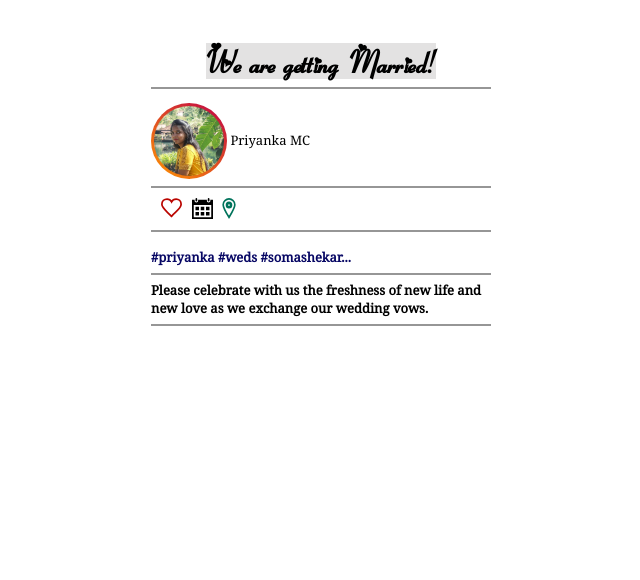
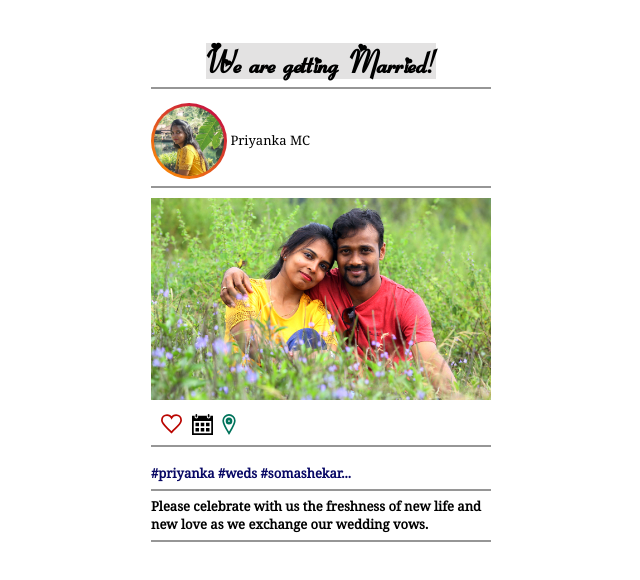
Before and after one commit to weddingInvite88/weddinginvite, a plain HTML site: page index.html in a window 1280 px wide. Shown: the whole page, without its empty margins (319-959 px from the left). Drawn offline with Linux system fonts and the light colour scheme.

Commit message:
Update index.html

```diff
--- a/index.html
+++ b/index.html
@@ -19,7 +19,9 @@
             <p>Priyanka MC</p>
             <hr>
         </div>
-        <div class="WALSE MARTOBO" id="walse"></div>
+        <div class="WALSE MARTOBO" id="walse">
+            <img src="./A/PWE.jpg" alt="Loding Image"/>
+        </div>
         <div class="RESE MARTOBO" id="rese">
             <span class="WADE"><div id="maind"><img src="./A/H.svg" alt=""></div><div id="cald"><img src="./A/C.svg" alt=""></div><div id="locd"><img src="./A/L.svg" alt=""></div></span>
             <hr>
```
